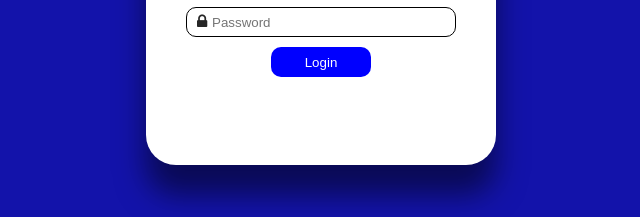
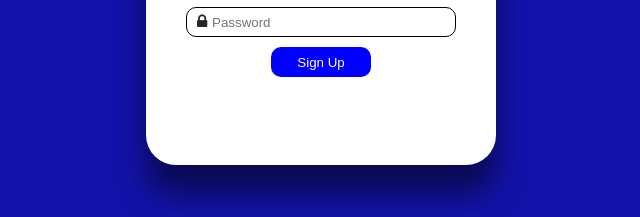
Before and after one commit to alperkilickaya/SignUpForm, a plain HTML site: page index.html in a window 1280 px wide. Shown: the part 435-652 px from the top of the page, 319-959 px from the left. Drawn offline with Linux system fonts and the light colour scheme; some packages are replaced by stand-ins of ours; a script that the page names is missing.

Commit message:
buton isim değişikliği

```diff
--- a/index.html
+++ b/index.html
@@ -23,7 +23,7 @@
                     <span><i class="fa fa-lock"></i></span>
                     <input type="password" name="password" placeholder="Password">
                 </div>
-                <button type="submit" value="Login" onclick="gonder()">Login</button>
+                <button type="submit" value="Login" onclick="gonder()">Sign Up</button>
             </form>
         </div>
     </div>
```
